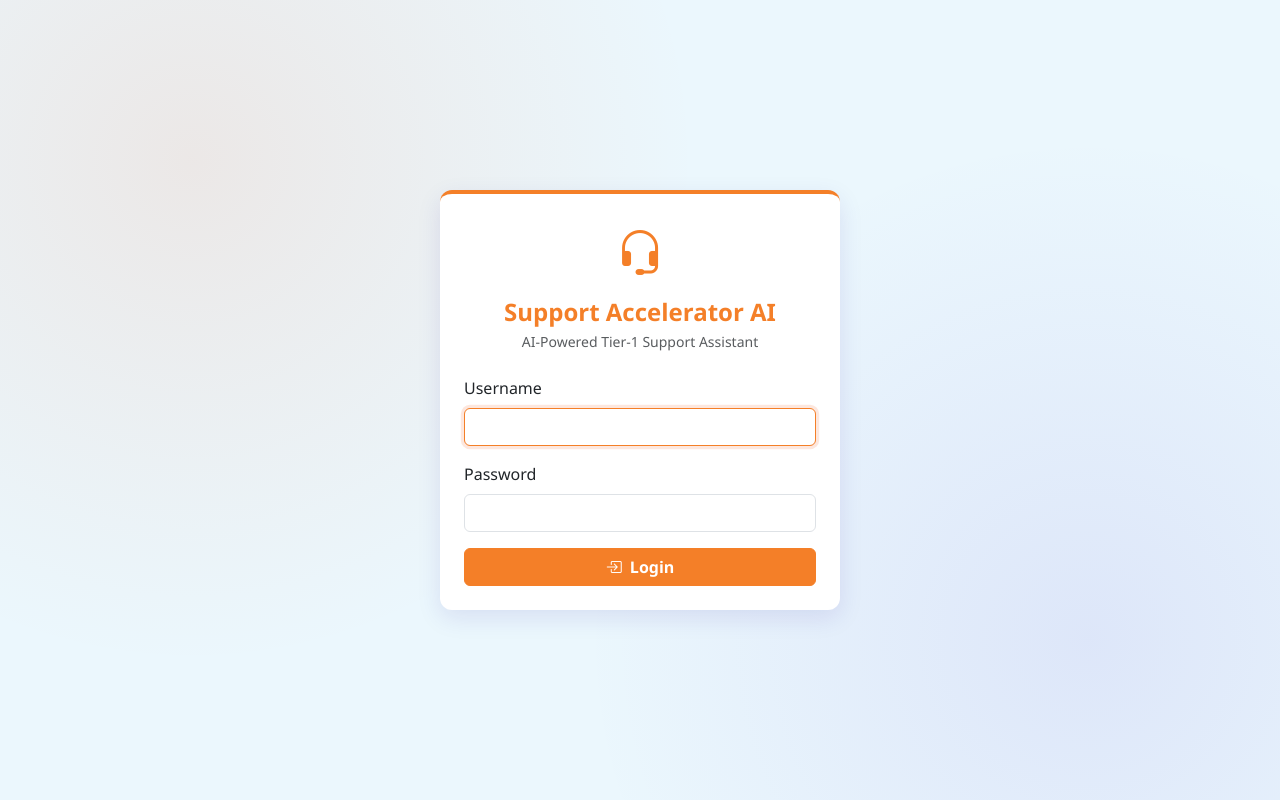
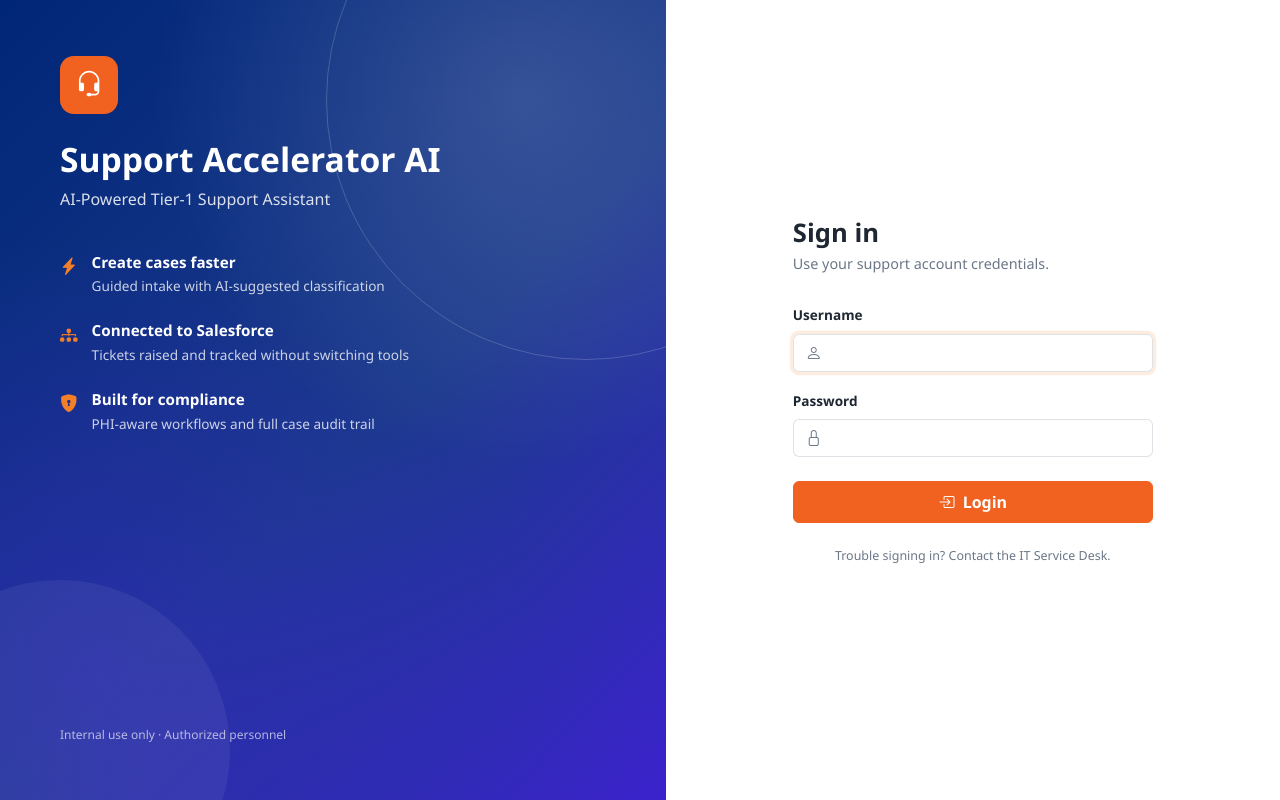
Before and after one commit to karthikg30/ai-support-accelerator, a Django app: page /accounts/login/ in a window 1280 px wide. Run offline with Django 5.2, Linux system fonts and the light colour scheme.

Commit message:
pagelayout design modification

```diff
--- a/static/css/style.css
+++ b/static/css/style.css
@@ -3,11 +3,13 @@
    ============================================================ */
 
 :root {
-    /* Brand palette — verify these against the official Optum guide */
-    --optum-orange: #F47F28;
+    /* Brand palette */
+    --optum-orange: #F16221;
+    --optum-orange-light: #F47F28;
     --optum-orange-dark: #D14E13;
     --optum-blue: #3B22CC;
     --optum-blue-deep: #241596;
+    --optum-navy: #002677;
     --off-white: #EBF7FD;
     --apple: #D12F44;
     --lagoon: #00BC79;
@@ -16,7 +18,7 @@
     --primary: var(--optum-orange);
     --secondary: var(--optum-blue);
     --bg: var(--off-white);
-    --sidebar-bg: var(--optum-orange);
+    --sidebar-bg: var(--optum-orange-light);
     --text: #1f2733;
     --text-muted: #6b7787;
     --border: #dce6ee;
@@ -141,6 +143,7 @@ a:hover {
     width: 100%;
     text-align: left;
     cursor: pointer;
+    color: #ffffff;
 }
 
 /* ============================================================
@@ -190,39 +193,191 @@ a:hover {
 }
 
 /* ============================================================
-   Login page
+   Login page — split panel
    ============================================================ */
 
 .login-page {
     min-height: 100vh;
+    margin: 0;
+    background: #ffffff;
+}
+
+.login-split {
+    display: flex;
+    min-height: 100vh;
+}
+
+/* ---- Left: brand panel ---- */
+
+.login-brand-panel {
+    flex: 0 0 52%;
+    position: relative;
+    display: flex;
+    flex-direction: column;
+    justify-content: space-between;
+    padding: 56px 60px;
+    color: #ffffff;
+    overflow: hidden;
+
+    background:
+        radial-gradient(circle at 78% 12%, rgba(255, 255, 255, 0.14) 0%, transparent 42%),
+        radial-gradient(circle at 15% 85%, rgba(59, 34, 204, 0.45) 0%, transparent 50%),
+        linear-gradient(135deg, #002677 0%, #1B3A8C 55%, #3B22CC 100%);
+}
+
+.login-brand-panel::before,
+.login-brand-panel::after {
+    content: "";
+    position: absolute;
+    border-radius: 50%;
+}
+
+.login-brand-panel::before {
+    width: 520px;
+    height: 520px;
+    top: -160px;
+    right: -180px;
+    border: 1px solid rgba(255, 255, 255, 0.18);
+}
+
+.login-brand-panel::after {
+    width: 340px;
+    height: 340px;
+    bottom: -120px;
+    left: -110px;
+    background: rgba(255, 255, 255, 0.06);
+}
+
+.login-brand-inner {
+    position: relative;
+    z-index: 1;
+    max-width: 460px;
+}
+
+.login-brand-mark {
+    width: 58px;
+    height: 58px;
+    border-radius: 14px;
+    background: var(--optum-orange);
     display: flex;
     align-items: center;
     justify-content: center;
-
-    /* Gradient-only background (no image asset required) */
-    background:
-        radial-gradient(circle at 15% 20%, rgba(241, 98, 33, 0.10) 0%, transparent 40%),
-        radial-gradient(circle at 85% 80%, rgba(59, 34, 204, 0.08) 0%, transparent 40%),
-        var(--off-white);
-
-    /* --- To use a photo instead: put the file in static/images/,
-           comment out the block above, and uncomment this one ---
-    background:
-        linear-gradient(135deg, rgba(235, 247, 253, 0.90) 0%, rgba(235, 247, 253, 0.80) 100%),
-        url("../images/login-bg.jpg") center / cover no-repeat;
-    */
+    font-size: 1.7rem;
+    margin-bottom: 26px;
 }
 
-.login-card {
-    width: 100%;
-    max-width: 400px;
-    border-top: 4px solid var(--optum-orange);
-    box-shadow: 0 8px 24px rgba(36, 21, 150, 0.10);
+.login-brand-title {
+    font-size: 2.1rem;
+    font-weight: 700;
+    line-height: 1.15;
+    margin-bottom: 8px;
+    color: #ffffff;
 }
 
-.login-logo {
-    font-size: 3rem;
-    color: var(--optum-orange);
+.login-brand-tagline {
+    font-size: 1rem;
+    color: rgba(255, 255, 255, 0.85);
+    margin-bottom: 40px;
+}
+
+.login-features {
+    list-style: none;
+    padding: 0;
+    margin: 0;
+}
+
+.login-features li {
+    display: flex;
+    gap: 14px;
+    margin-bottom: 22px;
+}
+
+.login-features i {
+    font-size: 1.1rem;
+    color: var(--optum-orange-light);
+    margin-top: 2px;
+}
+
+.login-features strong {
+    display: block;
+    font-size: 0.95rem;
+    font-weight: 600;
+    color: #ffffff;
+}
+
+.login-features span {
+    font-size: 0.85rem;
+    color: rgba(255, 255, 255, 0.78);
+}
+
+.login-brand-footer {
+    position: relative;
+    z-index: 1;
+    font-size: 0.75rem;
+    color: rgba(255, 255, 255, 0.65);
+}
+
+/* ---- Right: form panel ---- */
+
+.login-form-panel {
+    flex: 1;
+    display: flex;
+    align-items: center;
+    justify-content: center;
+    padding: 40px;
+    background: #ffffff;
+}
+
+.login-form-inner {
+    width: 100%;
+    max-width: 360px;
+}
+
+.login-heading {
+    font-size: 1.6rem;
+    font-weight: 700;
+    color: var(--text);
+    margin-bottom: 4px;
+}
+
+.login-subheading {
+    font-size: 0.9rem;
+    color: var(--text-muted);
+    margin-bottom: 28px;
+}
+
+.login-form-inner .form-label {
+    font-size: 0.85rem;
+    font-weight: 600;
+    color: var(--text);
+}
+
+.login-form-inner .input-group-text {
+    background: #ffffff;
+    border-right: none;
+    color: var(--text-muted);
+}
+
+.login-form-inner .form-control {
+    border-left: none;
+    padding-left: 0;
+}
+
+.login-form-inner .form-control:focus {
+    box-shadow: none;
+    border-color: #dee2e6;
+}
+
+.login-form-inner .input-group:focus-within {
+    border-radius: 6px;
+    box-shadow: 0 0 0 0.2rem rgba(244, 127, 40, 0.15);
+}
+
+.login-help {
+    font-size: 0.78rem;
+    color: var(--text-muted);
+    text-align: center;
+    margin-top: 24px;
 }
 
 /* ============================================================
@@ -245,7 +400,7 @@ a:hover {
     padding: 14px 16px;
     border-bottom: 1px solid var(--border);
     font-weight: 600;
-    color: var(--optum-blue);
+    color: var(--optum-navy);
 }
 
 .ai-panel-header i {
@@ -284,7 +439,7 @@ a:hover {
     border-radius: 10px;
     padding: 10px 12px;
     font-size: 0.85rem;
-    color: var(--optum-blue);
+    color: var(--optum-navy);
     cursor: pointer;
     transition: background 0.15s, border-color 0.15s;
 }
@@ -317,7 +472,7 @@ a:hover {
     gap: 8px;
     padding: 7px 0;
     font-size: 0.85rem;
-    color: var(--optum-blue);
+    color: var(--optum-navy);
     cursor: pointer;
 }
 
@@ -355,7 +510,7 @@ a:hover {
    Case list & detail
    ============================================================ */
 
-.priority-low      { background: #e8f0ff; color: var(--optum-blue); }
+.priority-low      { background: #e8f0ff; color: var(--optum-navy); }
 .priority-medium   { background: #fff1e6; color: var(--optum-orange-dark); }
 .priority-high     { background: #ffe4d6; color: var(--optum-orange-dark); }
 .priority-critical { background: #fde3e6; color: var(--apple); }
@@ -411,6 +566,12 @@ a:hover {
    Responsive
    ============================================================ */
 
+@media (max-width: 900px) {
+    .login-brand-panel {
+        display: none;
+    }
+}
+
 @media (max-width: 768px) {
     .sidebar {
         width: 64px;
--- a/templates/accounts/login.html
+++ b/templates/accounts/login.html
@@ -11,14 +11,53 @@
 </head>
 <body class="login-page">
 
-    <div class="login-card card p-4">
-        <div class="text-center mb-4">
-            <i class="bi bi-headset login-logo"></i>
-            <h4 class="mt-2 mb-1 fw-bold" style="color: var(--primary);">
-                Support Accelerator AI
-            </h4>
-            <p class="text-muted small mb-0">AI-Powered Tier-1 Support Assistant</p>
+    <div class="login-split">
+
+        <!-- Brand panel -->
+        <div class="login-brand-panel">
+            <div class="login-brand-inner">
+                <div class="login-brand-mark">
+                    <i class="bi bi-headset"></i>
                 </div>
+                <h1 class="login-brand-title">Support Accelerator AI</h1>
+                <p class="login-brand-tagline">AI-Powered Tier-1 Support Assistant</p>
+
+                <ul class="login-features">
+                    <li>
+                        <i class="bi bi-lightning-charge-fill"></i>
+                        <div>
+                            <strong>Create cases faster</strong>
+                            <span>Guided intake with AI-suggested classification</span>
+                        </div>
+                    </li>
+                    <li>
+                        <i class="bi bi-diagram-3-fill"></i>
+                        <div>
+                            <strong>Connected to Salesforce</strong>
+                            <span>Tickets raised and tracked without switching tools</span>
+                        </div>
+                    </li>
+                    <li>
+                        <i class="bi bi-shield-lock-fill"></i>
+                        <div>
+                            <strong>Built for compliance</strong>
+                            <span>PHI-aware workflows and full case audit trail</span>
+                        </div>
+                    </li>
+                </ul>
+            </div>
+
+            <div class="login-brand-footer">
+                Internal use only · Authorized personnel
+            </div>
+        </div>
+
+        <!-- Form panel -->
+        <div class="login-form-panel">
+            <div class="login-form-inner">
+
+                <h2 class="login-heading">Sign in</h2>
+                <p class="login-subheading">Use your support account credentials.</p>
 
                 {% if form.errors %}
                 <div class="alert alert-danger py-2 small">
@@ -30,18 +69,32 @@
                     {% csrf_token %}
                     <div class="mb-3">
                         <label for="id_username" class="form-label">Username</label>
+                        <div class="input-group">
+                            <span class="input-group-text"><i class="bi bi-person"></i></span>
                             <input type="text" name="username" id="id_username"
                                    class="form-control" required autofocus>
                         </div>
-            <div class="mb-3">
+                    </div>
+                    <div class="mb-4">
                         <label for="id_password" class="form-label">Password</label>
+                        <div class="input-group">
+                            <span class="input-group-text"><i class="bi bi-lock"></i></span>
                             <input type="password" name="password" id="id_password"
                                    class="form-control" required>
                         </div>
-            <button type="submit" class="btn btn-primary w-100">
+                    </div>
+                    <button type="submit" class="btn btn-primary w-100 py-2">
                         <i class="bi bi-box-arrow-in-right me-1"></i> Login
                     </button>
                 </form>
+
+                <p class="login-help">
+                    Trouble signing in? Contact the IT Service Desk.
+                </p>
+
+            </div>
+        </div>
+
     </div>
 
 </body>
```
Lines whose indentation alone changed are shown as unchanged.
